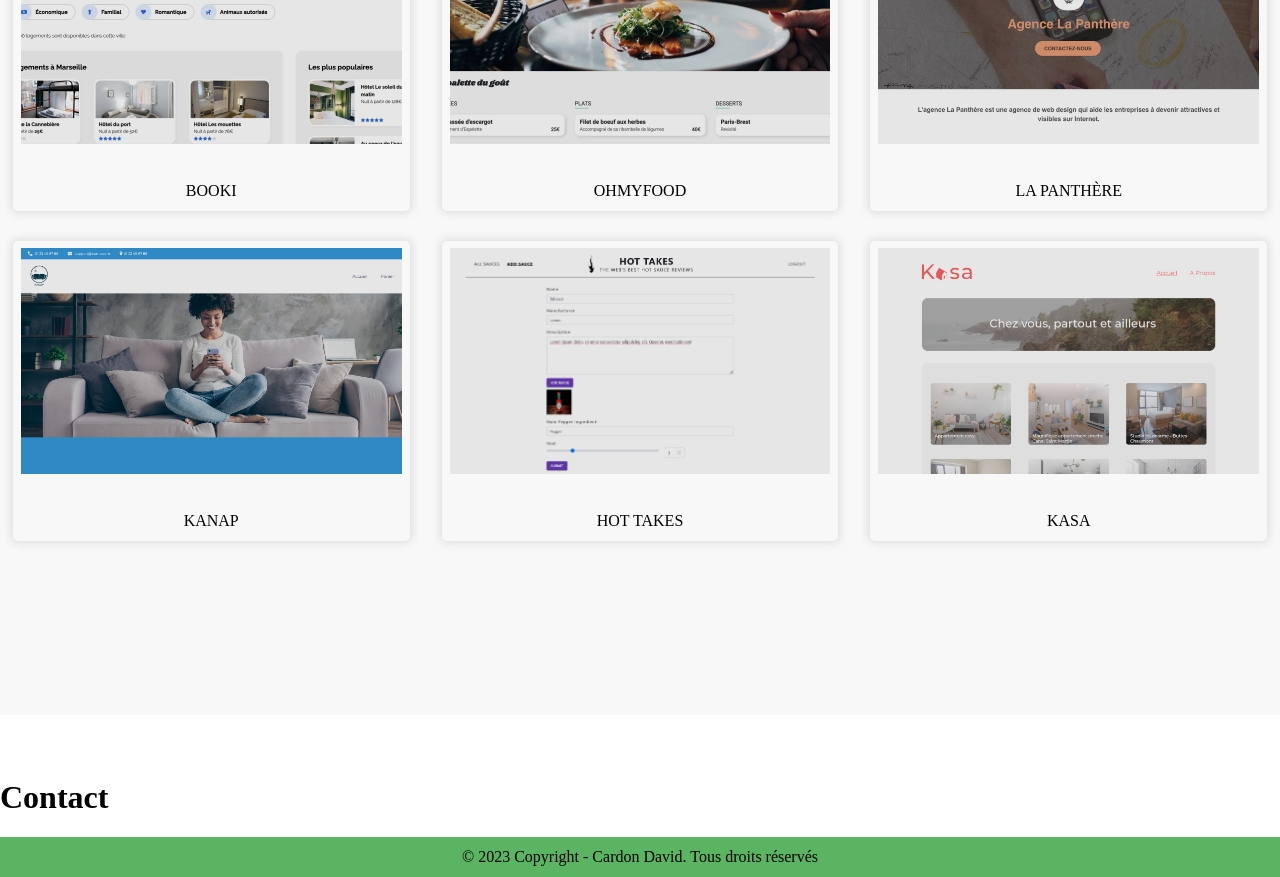
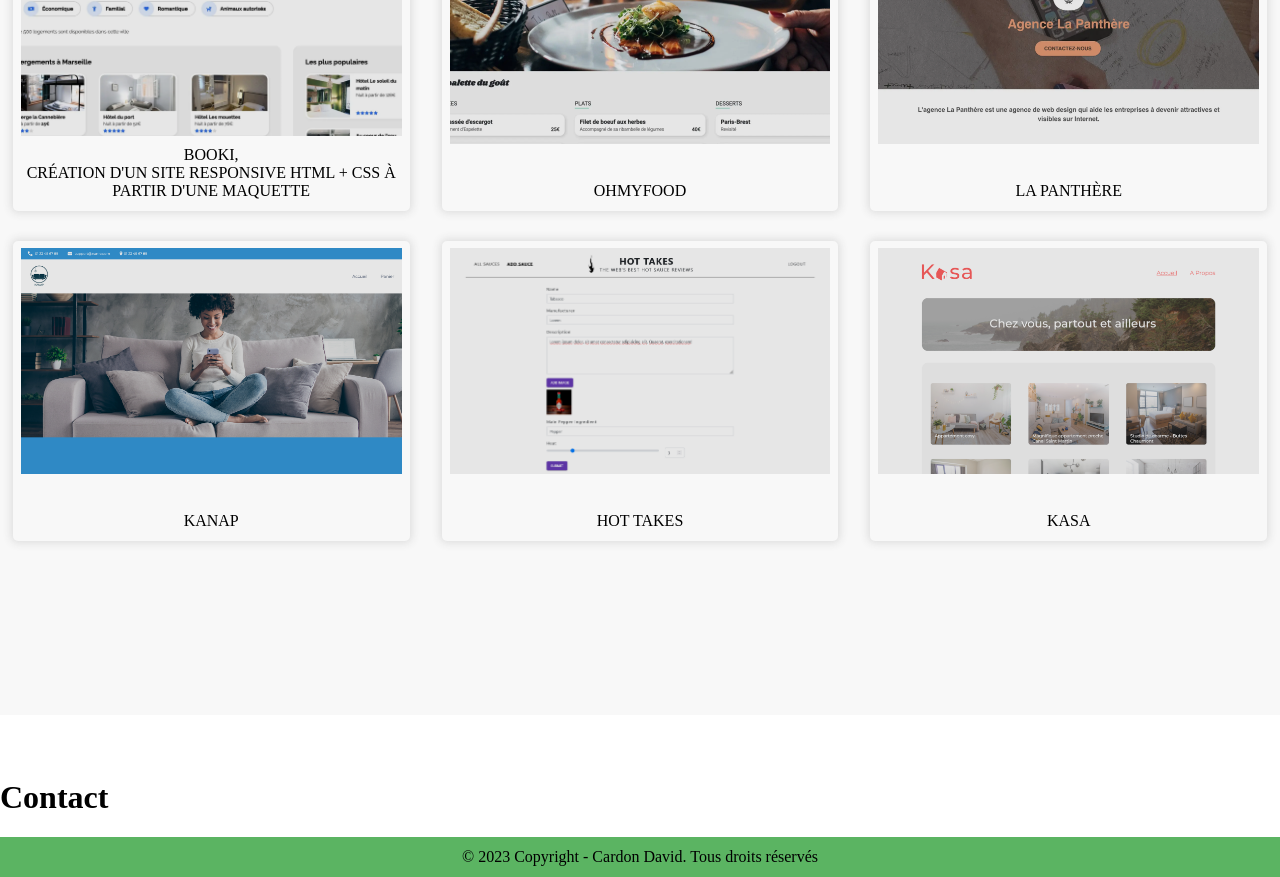
Before and after one commit to davidotch/portfolio, a React (Create React App) app: page / in a window 1280 px wide. Shown: the part 2900-3777 px from the top of the page. Built offline with nearby package versions, Linux system fonts and the light colour scheme; a web font is replaced by a local one.

Commit message:
add description first card

```diff
--- a/src/components/project/project.js
+++ b/src/components/project/project.js
@@ -19,7 +19,8 @@ const project = () => {
                            src={Booki}
                            alt="Site Booki"
                            title="Booki" />
-                        <p class="portfolio_title">Booki</p>
+                        <p class="portfolio_title">Booki,<br /> Création d'un site responsive HTML + CSS à partir d'une maquette</p>
+
                      </a>
                      <a href="project" className="portfolio_card">
                         <img
```
